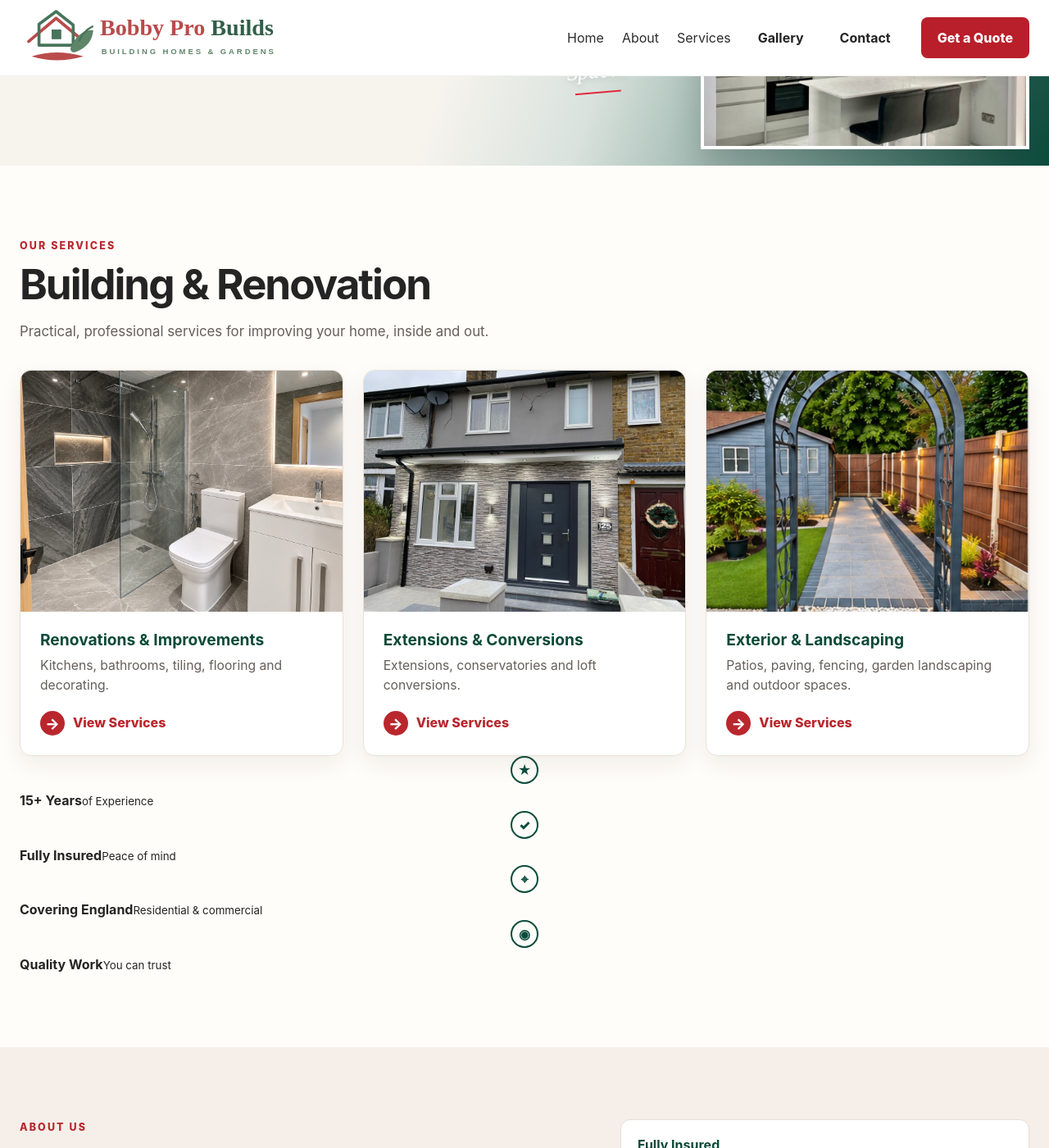
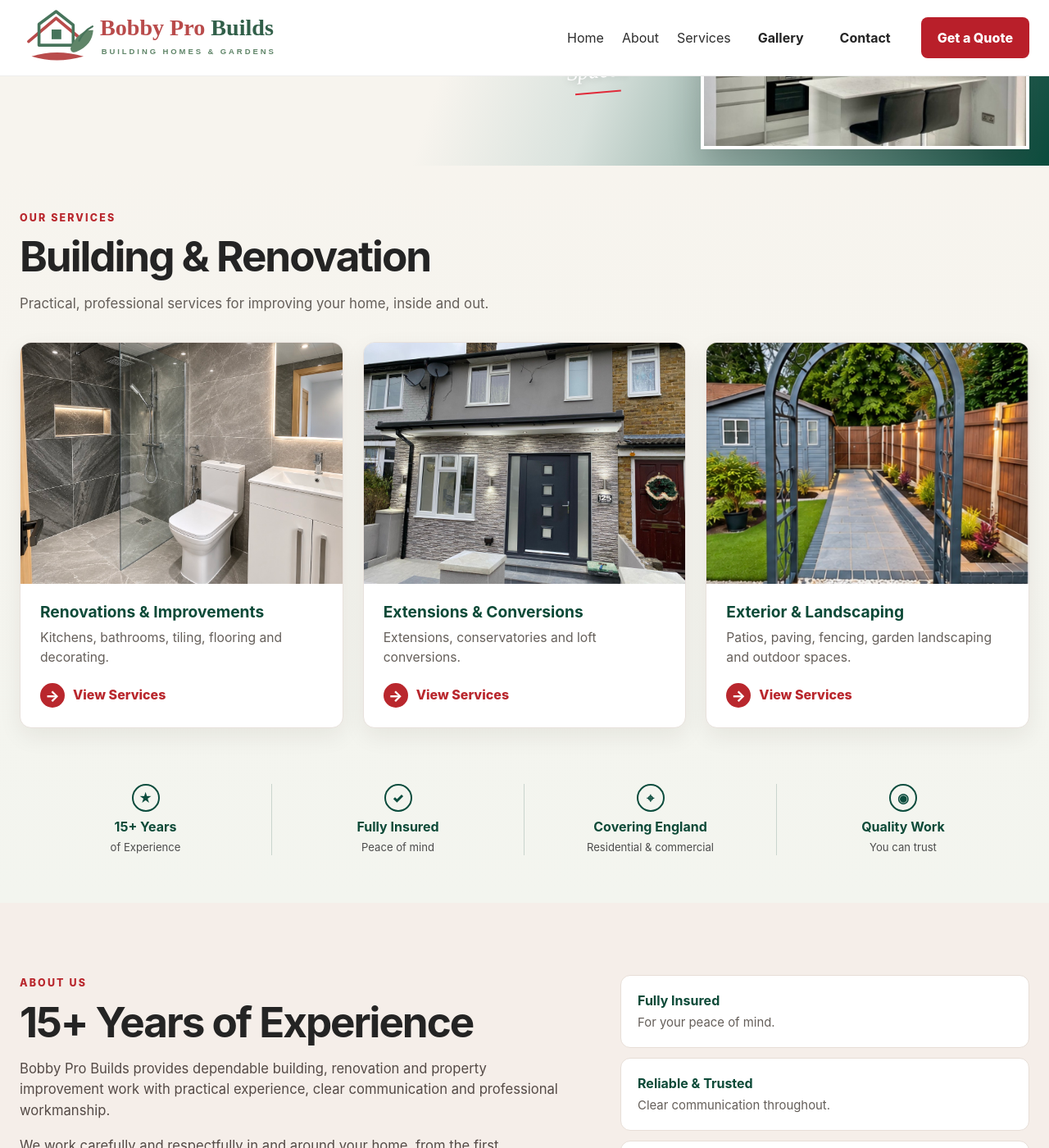
Before and after one commit to arsalanbobby/Bobby-Pro-Builds, a Jekyll site: the page built from index.md, in a window 1280 px wide and 1400 px high, scrolled down 557 px. Shown: the whole window at 82% size. Built offline with Jekyll 4.4.1, drawn with Linux system fonts in a browser that asks for light colours.

Commit message:
Finish homepage flow and footer styling

```diff
--- a/assets/css/style.css
+++ b/assets/css/style.css
@@ -270,3 +270,106 @@ a{color:inherit}
   .service-card-body{padding:20px}
   .service-photo-card p{min-height:0}
 }
+
+
+/* Final homepage flow */
+#services{
+  background:linear-gradient(180deg,#f7f4ee 0%,#f3f5ef 100%);
+  padding-top:54px;
+  padding-bottom:58px;
+}
+.showcase-hero{
+  padding-bottom:0;
+}
+.services-trust{
+  margin-top:44px;
+  display:grid;
+  grid-template-columns:repeat(4,1fr);
+  gap:0;
+  padding-top:24px;
+}
+.services-trust>div{
+  text-align:center;
+  padding:0 20px;
+  border-right:1px solid rgba(13,74,56,.18);
+}
+.services-trust>div:last-child{border-right:0}
+.services-trust strong,
+.services-trust small{display:block}
+.services-trust strong{
+  color:var(--green);
+  font-size:1rem;
+  line-height:1.2;
+}
+.services-trust small{
+  margin-top:5px;
+  color:#4d4d4d;
+  font-size:.82rem;
+}
+.services-trust .trust-icon{
+  margin-bottom:9px;
+}
+
+/* Final footer */
+.site-footer{
+  padding:0;
+  background:transparent;
+}
+.footer-slogan{
+  background:var(--green);
+  color:#fff;
+  text-align:center;
+  padding:18px 20px;
+  font-size:.75rem;
+  font-weight:800;
+  letter-spacing:.18em;
+  text-transform:uppercase;
+}
+.footer-lower{
+  background:#07382f;
+  color:#fff;
+}
+.footer-inner{
+  min-height:76px;
+  display:flex;
+  align-items:center;
+  justify-content:space-between;
+  gap:20px;
+  color:#f3f6f4;
+}
+.social-icons{
+  display:flex;
+  align-items:center;
+  gap:14px;
+}
+.social-icon{
+  width:34px;
+  height:34px;
+  display:grid;
+  place-items:center;
+  border-radius:50%;
+  background:#fff;
+  color:#07382f;
+  font-weight:900;
+  font-size:1.15rem;
+  line-height:1;
+}
+.social-icon.facebook{font-family:Arial,sans-serif;font-size:1.35rem}
+.social-icon.instagram{font-size:1.35rem}
+.social-icon.tiktok{font-size:1.1rem}
+
+@media(max-width:900px){
+  .services-trust{grid-template-columns:1fr 1fr}
+  .services-trust>div{
+    padding:16px 12px;
+    border-right:0;
+    border-bottom:1px solid rgba(13,74,56,.16);
+  }
+  .services-trust>div:nth-child(odd){border-right:1px solid rgba(13,74,56,.16)}
+  .services-trust>div:nth-child(n+3){border-bottom:0}
+}
+@media(max-width:650px){
+  #services{padding-top:40px;padding-bottom:44px}
+  .footer-inner{min-height:auto;padding:18px 0;align-items:flex-start}
+  .social-icons{margin-left:auto}
+}
```
